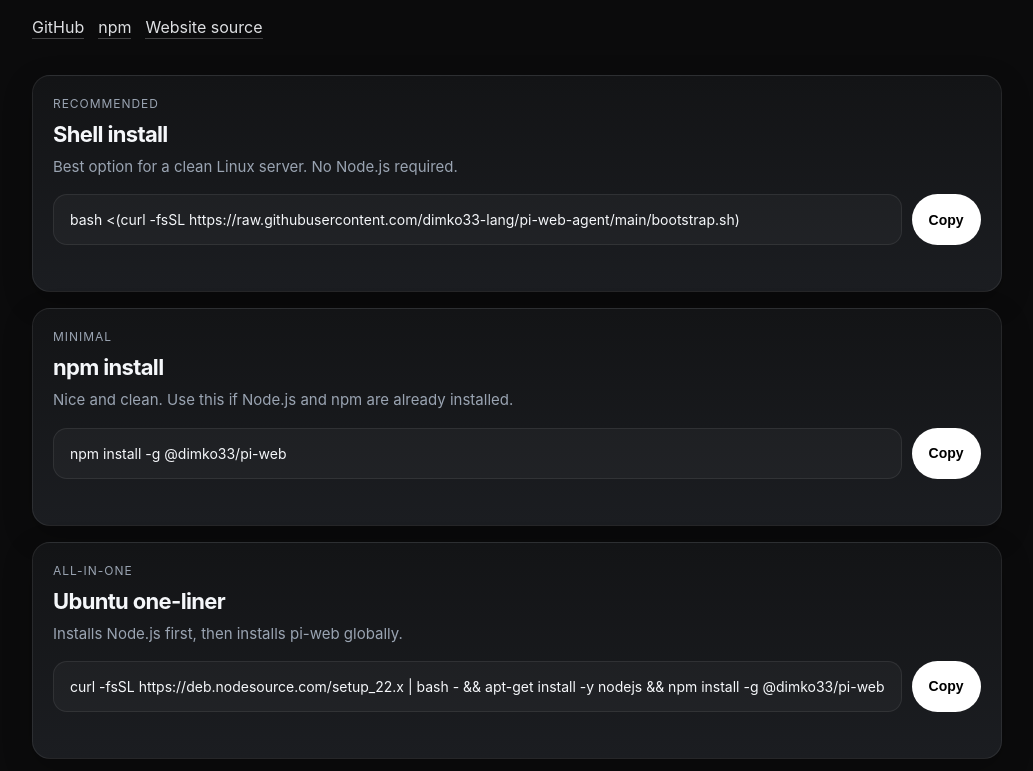
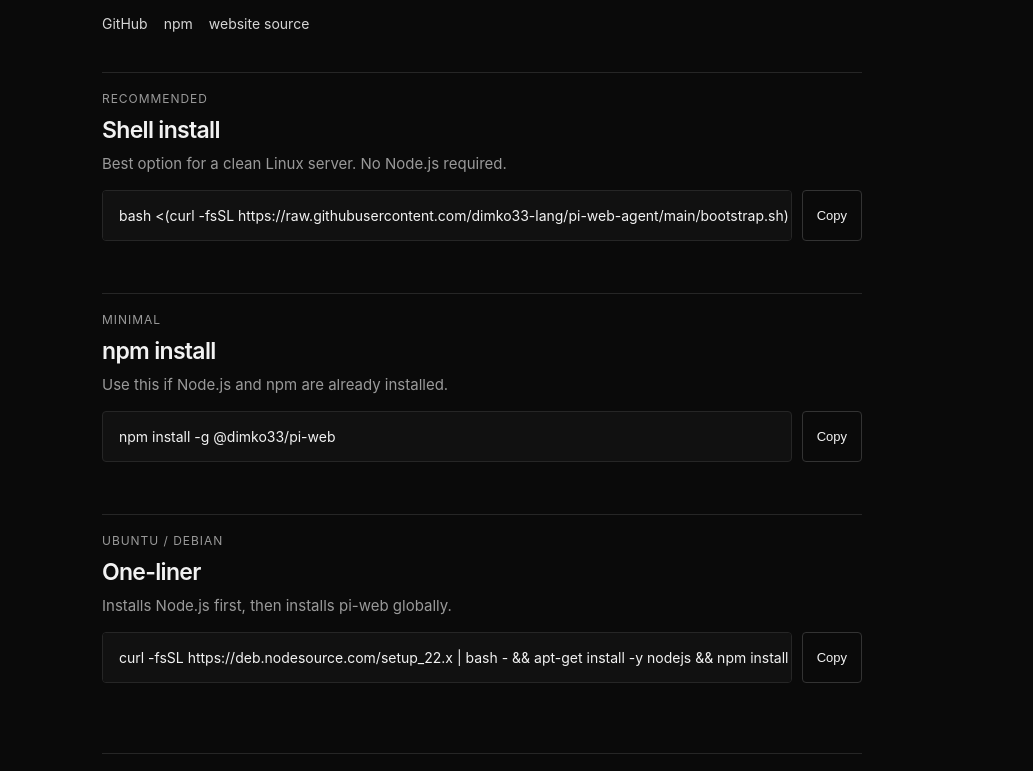
Before and after one commit to dimko33-lang/pi-web, a website: page index.html in a window 1280 px wide. Shown: the part 170-941 px from the top of the page, without its empty margins (158-1191 px from the left). Drawn offline with Linux system fonts and the light colour scheme.

Commit message:
pi
Updated styles and structure for improved layout and readability.

```diff
--- a/index.html
+++ b/index.html
@@ -7,14 +7,14 @@
   <meta name="description" content="Minimal installer page for pi-web" />
   <style>
     :root {
-      --bg: #0b0b0c;
-      --panel: #131416;
-      --soft: #1b1d21;
-      --text: #f5f7fa;
-      --muted: #9aa4b2;
-      --border: rgba(255,255,255,0.08);
-      --accent: #ffffff;
-      --ok: #7CFFB2;
+      --bg: #0a0a0a;
+      --panel: #111111;
+      --panel-2: #151515;
+      --text: #f2f2f2;
+      --muted: #9a9a9a;
+      --line: #262626;
+      --line-2: #333333;
+      --hover: #1b1b1b;
     }
 
     * {
@@ -30,180 +30,153 @@
     }
 
     body {
-      min-height: 100vh;
-      display: flex;
-      justify-content: center;
-      padding: 48px 20px;
+      padding: 40px 18px 80px;
     }
 
     .wrap {
       width: 100%;
-      max-width: 900px;
-    }
-
-    .top {
-      margin-bottom: 36px;
+      max-width: 760px;
+      margin: 0 auto;
     }
 
     .brand {
-      font-size: 14px;
       color: var(--muted);
-      margin-bottom: 12px;
+      font-size: 12px;
       letter-spacing: 0.08em;
       text-transform: uppercase;
+      margin-bottom: 18px;
     }
 
     h1 {
-      margin: 0 0 10px;
-      font-size: clamp(32px, 5vw, 52px);
-      line-height: 1.02;
-      letter-spacing: -0.04em;
+      margin: 0 0 12px;
+      font-size: clamp(34px, 6vw, 56px);
+      line-height: 1;
+      letter-spacing: -0.045em;
+      font-weight: 600;
     }
 
     .lead {
       margin: 0;
       color: var(--muted);
-      font-size: 17px;
+      font-size: 16px;
       line-height: 1.6;
-      max-width: 700px;
+      max-width: 620px;
     }
 
     .links {
       display: flex;
-      gap: 14px;
+      gap: 16px;
       flex-wrap: wrap;
-      margin-top: 20px;
+      margin-top: 18px;
+      margin-bottom: 40px;
     }
 
     .links a {
       color: var(--text);
       text-decoration: none;
-      border-bottom: 1px solid rgba(255,255,255,0.25);
-      padding-bottom: 1px;
-      opacity: 0.9;
+      font-size: 14px;
+      opacity: 0.88;
     }
 
     .links a:hover {
       opacity: 1;
     }
 
-    .grid {
-      display: grid;
-      grid-template-columns: 1fr;
-      gap: 16px;
-      margin-top: 28px;
+    .section {
+      margin-top: 26px;
+      padding-top: 18px;
+      border-top: 1px solid var(--line);
     }
 
-    .card {
-      background: linear-gradient(180deg, var(--panel), var(--soft));
-      border: 1px solid var(--border);
-      border-radius: 18px;
-      padding: 20px;
-      box-shadow: 0 10px 30px rgba(0,0,0,0.22);
-    }
-
-    .label {
+    .eyebrow {
+      color: var(--muted);
       font-size: 12px;
       text-transform: uppercase;
       letter-spacing: 0.08em;
-      color: var(--muted);
       margin-bottom: 10px;
     }
 
-    .card h2 {
+    h2 {
       margin: 0 0 8px;
-      font-size: 22px;
+      font-size: 23px;
+      font-weight: 600;
       letter-spacing: -0.03em;
     }
 
-    .card p {
-      margin: 0 0 16px;
+    .desc {
+      margin: 0 0 14px;
       color: var(--muted);
-      line-height: 1.55;
       font-size: 15px;
+      line-height: 1.6;
     }
 
-    .cmd {
-      display: flex;
+    .command-row {
+      display: grid;
+      grid-template-columns: 1fr auto;
       gap: 10px;
       align-items: stretch;
-      flex-direction: column;
     }
 
-    .code {
-      width: 100%;
-      background: rgba(255,255,255,0.03);
-      border: 1px solid var(--border);
-      border-radius: 14px;
+    .command {
+      background: var(--panel);
+      border: 1px solid var(--line);
+      border-radius: 4px;
       padding: 14px 16px;
-      color: var(--text);
+      overflow-x: auto;
+      white-space: nowrap;
       font-size: 14px;
       line-height: 1.5;
-      overflow-x: auto;
-      white-space: nowrap;
-    }
-
-    .actions {
-      display: flex;
-      gap: 10px;
-      flex-wrap: wrap;
+      color: var(--text);
     }
 
     button {
-      appearance: none;
-      border: 1px solid var(--border);
-      background: #fff;
-      color: #000;
-      border-radius: 999px;
-      padding: 10px 16px;
-      font-size: 14px;
-      font-weight: 600;
-      cursor: pointer;
-    }
-
-    button.secondary {
+      border: 1px solid var(--line-2);
       background: transparent;
       color: var(--text);
+      border-radius: 4px;
+      padding: 0 14px;
+      font-size: 13px;
+      font-weight: 500;
+      cursor: pointer;
+      min-height: 48px;
     }
 
     button:hover {
-      opacity: 0.95;
+      background: var(--hover);
     }
 
     .hint {
       margin-top: 8px;
+      min-height: 18px;
+      color: var(--muted);
       font-size: 13px;
-      color: var(--ok);
-      min-height: 18px;
     }
 
     .footer {
-      margin-top: 28px;
+      margin-top: 44px;
+      padding-top: 18px;
+      border-top: 1px solid var(--line);
       color: var(--muted);
       font-size: 14px;
-      line-height: 1.6;
+      line-height: 1.7;
     }
 
-    @media (min-width: 760px) {
-      .grid {
+    @media (max-width: 640px) {
+      .command-row {
         grid-template-columns: 1fr;
       }
 
-      .cmd {
-        flex-direction: row;
-      }
-
-      .code {
-        flex: 1;
+      button {
+        width: 100%;
       }
     }
   </style>
 </head>
 <body>
   <main class="wrap">
-    <section class="top">
     <div class="brand">pi-web</div>
-      <h1>Your minimal web agent.</h1>
+
+    <h1>Minimal web agent.</h1>
     <p class="lead">
       Install in one command. Run on a server. Open in the browser.
     </p>
@@ -211,57 +184,54 @@
     <div class="links">
       <a href="https://github.com/dimko33-lang/pi-web-agent" target="_blank" rel="noreferrer">GitHub</a>
       <a href="https://www.npmjs.com/package/@dimko33/pi-web" target="_blank" rel="noreferrer">npm</a>
-        <a href="https://github.com/dimko33-lang/pi-web" target="_blank" rel="noreferrer">Website source</a>
+      <a href="https://github.com/dimko33-lang/pi-web" target="_blank" rel="noreferrer">website source</a>
     </div>
+
+    <section class="section">
+      <div class="eyebrow">Recommended</div>
+      <h2>Shell install</h2>
+      <p class="desc">
+        Best option for a clean Linux server. No Node.js required.
+      </p>
+
+      <div class="command-row">
+        <div class="command" id="cmd1">bash &lt;(curl -fsSL https://raw.githubusercontent.com/dimko33-lang/pi-web-agent/main/bootstrap.sh)</div>
+        <button onclick="copyCmd('cmd1','msg1')">Copy</button>
+      </div>
+      <div class="hint" id="msg1"></div>
     </section>
 
-    <section class="grid">
-      <article class="card">
-        <div class="label">Recommended</div>
-        <h2>Shell install</h2>
-        <p>Best option for a clean Linux server. No Node.js required.</p>
+    <section class="section">
+      <div class="eyebrow">Minimal</div>
+      <h2>npm install</h2>
+      <p class="desc">
+        Use this if Node.js and npm are already installed.
+      </p>
 
-        <div class="cmd">
-          <div class="code" id="cmd1">bash &lt;(curl -fsSL https://raw.githubusercontent.com/dimko33-lang/pi-web-agent/main/bootstrap.sh)</div>
-          <div class="actions">
-            <button onclick="copyCmd('cmd1','msg1')">Copy</button>
-          </div>
-        </div>
-        <div class="hint" id="msg1"></div>
-      </article>
-
-      <article class="card">
-        <div class="label">Minimal</div>
-        <h2>npm install</h2>
-        <p>Nice and clean. Use this if Node.js and npm are already installed.</p>
-
-        <div class="cmd">
-          <div class="code" id="cmd2">npm install -g @dimko33/pi-web</div>
-          <div class="actions">
+      <div class="command-row">
+        <div class="command" id="cmd2">npm install -g @dimko33/pi-web</div>
         <button onclick="copyCmd('cmd2','msg2')">Copy</button>
       </div>
-        </div>
       <div class="hint" id="msg2"></div>
-      </article>
+    </section>
 
-      <article class="card">
-        <div class="label">All-in-one</div>
-        <h2>Ubuntu one-liner</h2>
-        <p>Installs Node.js first, then installs pi-web globally.</p>
+    <section class="section">
+      <div class="eyebrow">Ubuntu / Debian</div>
+      <h2>One-liner</h2>
+      <p class="desc">
+        Installs Node.js first, then installs pi-web globally.
+      </p>
 
-        <div class="cmd">
-          <div class="code" id="cmd3">curl -fsSL https://deb.nodesource.com/setup_22.x | bash - &amp;&amp; apt-get install -y nodejs &amp;&amp; npm install -g @dimko33/pi-web</div>
-          <div class="actions">
+      <div class="command-row">
+        <div class="command" id="cmd3">curl -fsSL https://deb.nodesource.com/setup_22.x | bash - &amp;&amp; apt-get install -y nodejs &amp;&amp; npm install -g @dimko33/pi-web</div>
         <button onclick="copyCmd('cmd3','msg3')">Copy</button>
       </div>
-        </div>
       <div class="hint" id="msg3"></div>
-      </article>
     </section>
 
-    <section class="footer">
-      Built for people who like simple tools, fast setup, and zero visual noise.
-    </section>
+    <div class="footer">
+      Simple tools. Minimal setup. No extra noise.
+    </div>
   </main>
 
   <script>
@@ -272,7 +242,9 @@
       try {
         await navigator.clipboard.writeText(text);
         msg.textContent = "Copied.";
-        setTimeout(() => msg.textContent = "", 1800);
+        setTimeout(() => {
+          msg.textContent = "";
+        }, 1200);
       } catch (e) {
         msg.textContent = "Copy failed.";
       }
```
Lines whose indentation alone changed are shown as unchanged.
